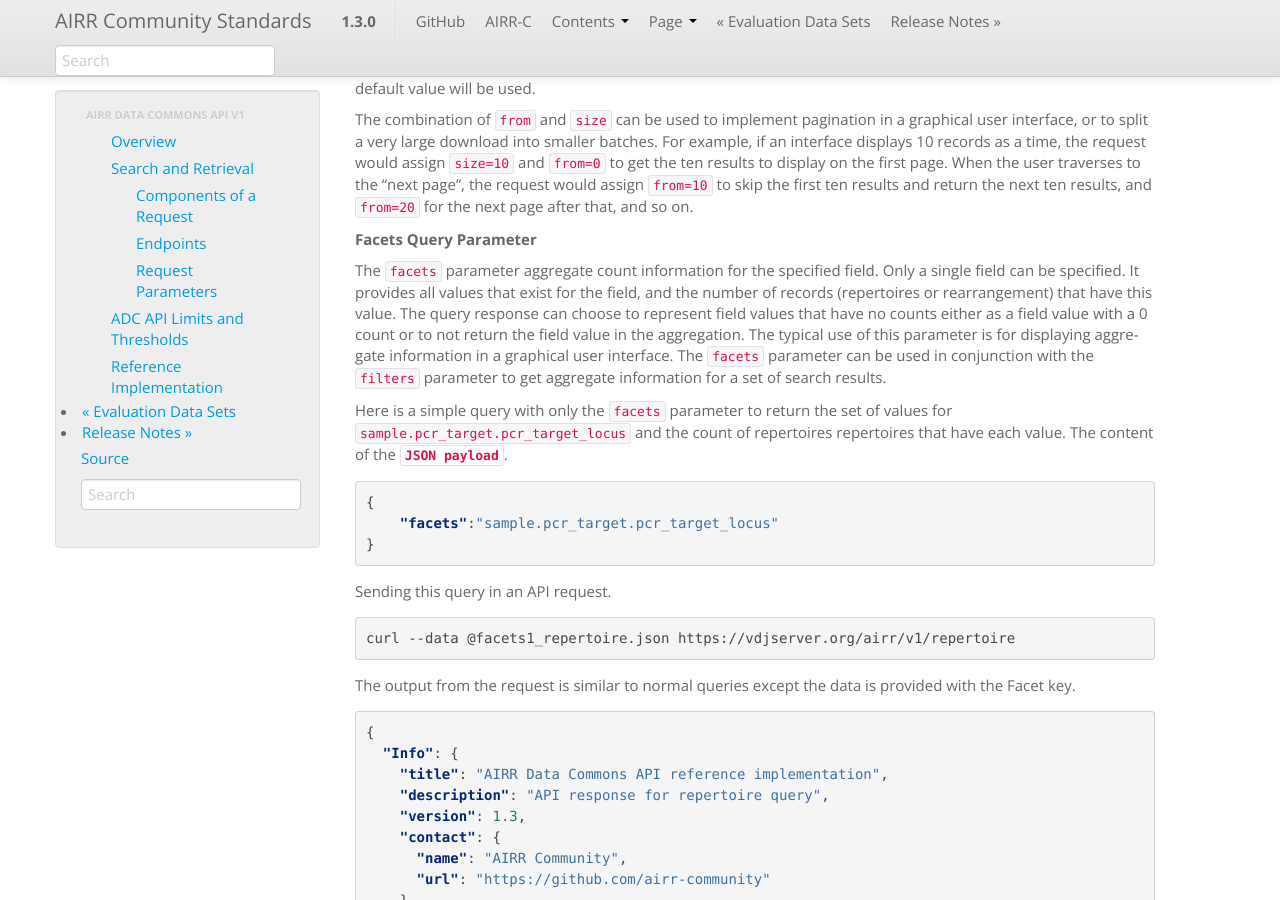
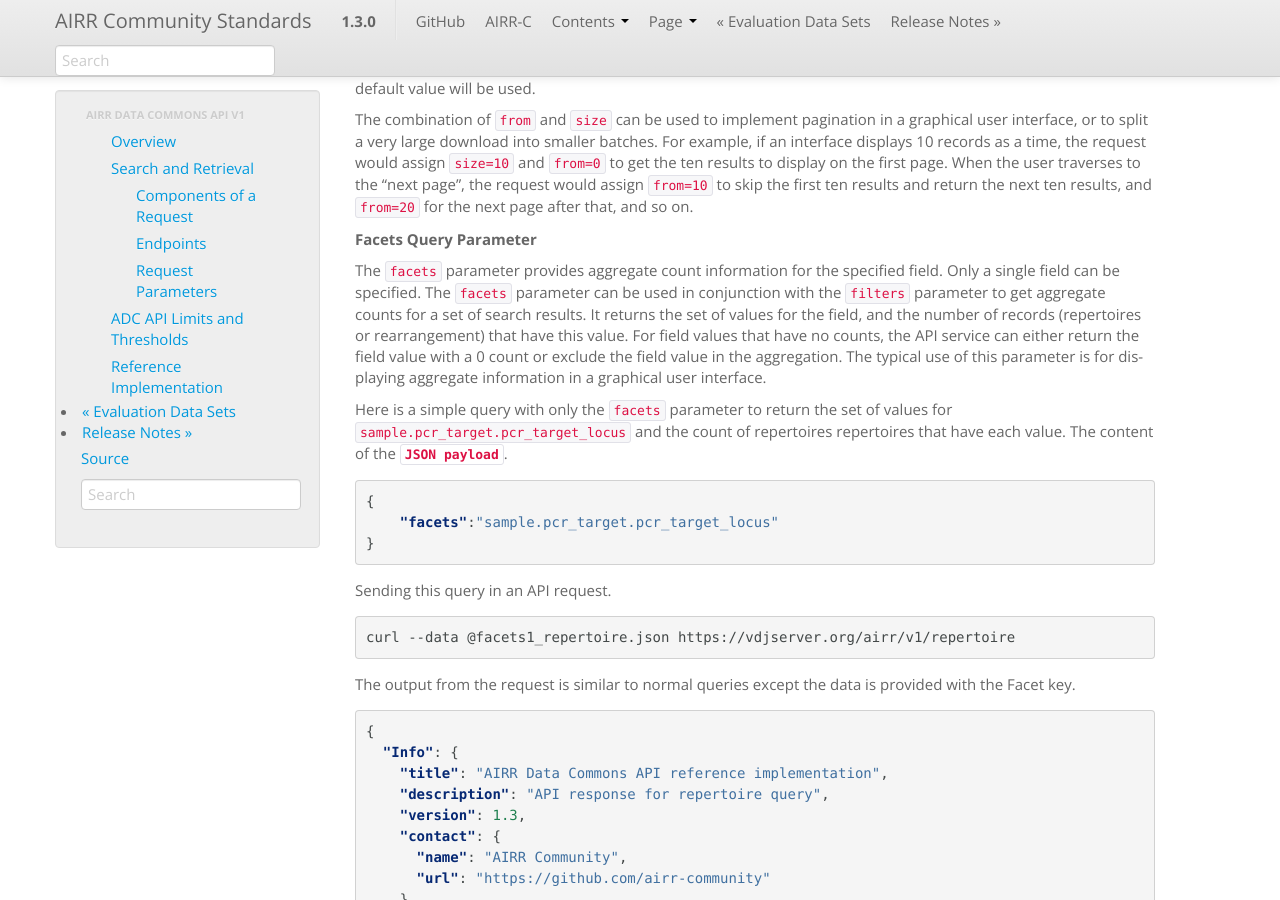
Before and after one commit to airr-community/airr-standards, a Sphinx documentation site: the page built from docs/api/adc_api.rst, in a window 1280 px wide and 900 px high, scrolled down 12392 px. Built offline with Sphinx 7.4.7, drawn with Linux system fonts in a browser that asks for light colours; pages that are not in the unit, such as notebooks, are missing from menus.

Commit message:
clean up text

```diff
--- a/docs/api/adc_api.rst
+++ b/docs/api/adc_api.rst
@@ -676,17 +676,17 @@ results, and ``from=20`` for the next page after that, and so on.
 
 **Facets Query Parameter**
 
-The ``facets`` parameter aggregate count information for the specified
-field. Only a single field can be specified. It provides all values
-that exist for the field, and the number of records (repertoires or
-rearrangement) that have this value. The query response can choose to
-represent field values that have no counts either as a field value with
-a 0 count or to not return the field value in the aggregation.
-The typical use of this parameter
-is for displaying aggregate information in a graphical user
-interface. The ``facets`` parameter can be used in conjunction with
-the ``filters`` parameter to get aggregate information for a set of
-search results.
+The ``facets`` parameter provides aggregate count information for the
+specified field. Only a single field can be specified. The ``facets``
+parameter can be used in conjunction with the ``filters`` parameter to
+get aggregate counts for a set of search results. It returns the set
+of values for the field, and the number of records (repertoires or
+rearrangement) that have this value. For field values that have no
+counts, the API service can either return the field value with a 0
+count or exclude the field value in the aggregation.  The typical use
+of this parameter is for displaying aggregate information in a
+graphical user interface.
+
 
 Here is a simple query with only the ``facets`` parameter to return
 the set of values for ``sample.pcr_target.pcr_target_locus`` and the
```
